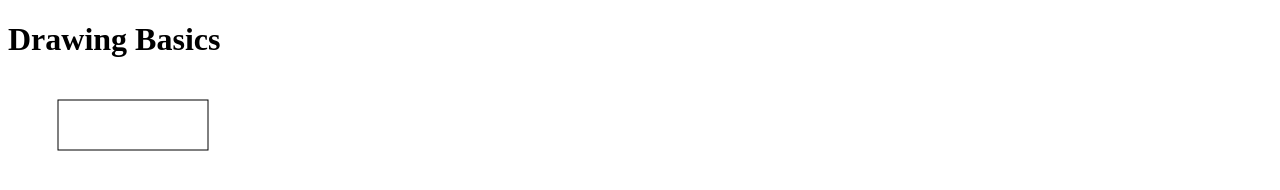
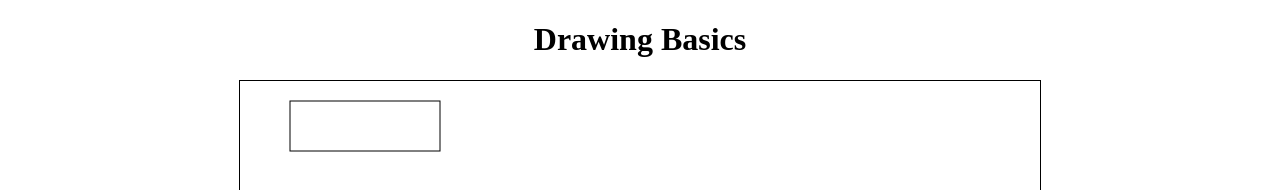
Before and after one commit to M868-2/Graphics-Animations, a plain HTML site: page index.html in a window 1280 px wide. Shown: the top 190 px of the page. Drawn offline with Linux system fonts and the light colour scheme.

Commit message:
Update style.css

```diff
--- a/style.css
+++ b/style.css
@@ -1 +1,11 @@
-/* CSS Style Sheet */
+body {
+    text-align: center;
+}
+
+h1 {
+    font-family: 'Times New Roman', Times, serif;
+}
+
+canvas {
+    border: 1px solid black;
+}
```
